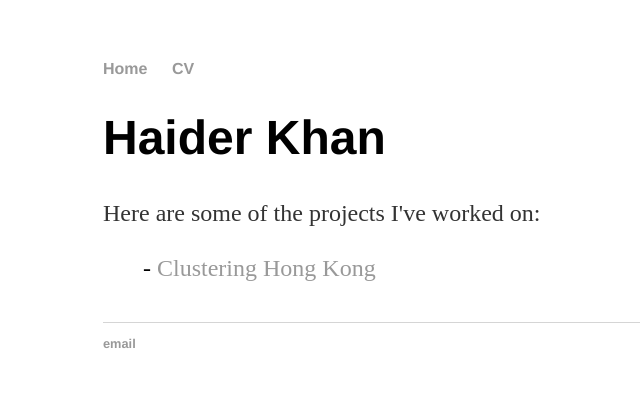
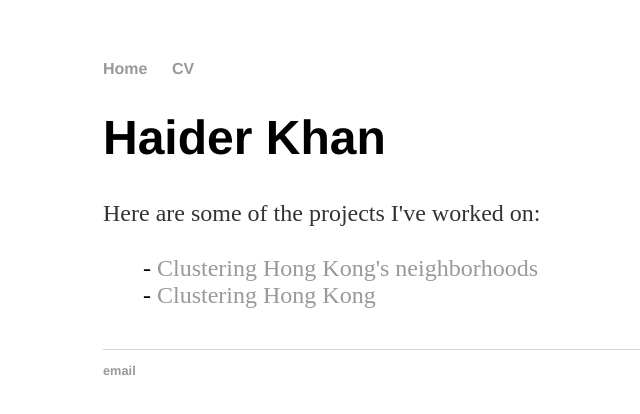
Before and after one commit to h2kh/h2kh.github.io, a Jekyll site: the page built from index.html, in a window 1280 px wide. Shown: the top 414 px of the page, without its empty margins (89-729 px from the left). Built offline with Jekyll 4.4.1, drawn with Linux system fonts in a browser that asks for light colours.

Commit message:
Update and rename project_report.md to 2019-06-03-Neighborhood-clustering.md

```diff
--- a/_posts/project_report.md
+++ b/_posts/2019-06-03-Neighborhood-clustering.md
@@ -1,3 +1,8 @@
+---
+layout: post
+title: "Clustering Hong Kong's neighborhoods"
+---
+
 # Clustering Hong Kong's neighborhoods
 ### *Find your next apartment in similar yet cheaper locations*
 ---------
```
